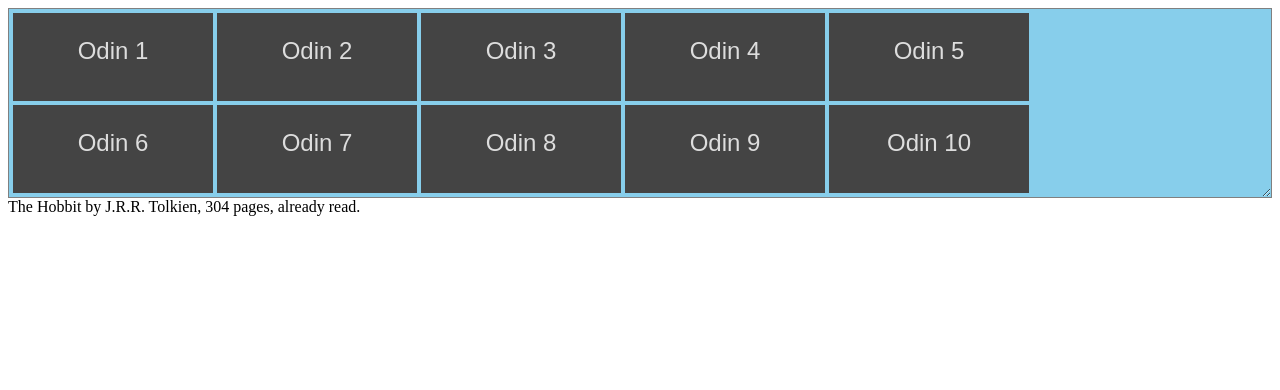
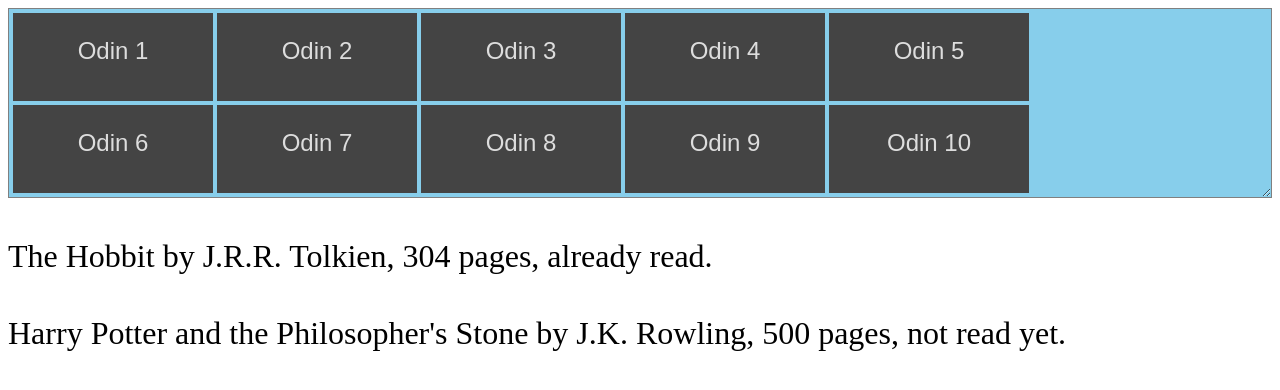
Before and after one commit to sefeoluwa/learningTests, a plain HTML site: page index.html in a window 1280 px wide. Drawn offline with Linux system fonts and the light colour scheme.

Commit message:
ES6 object constructor

```diff
--- a/index.html
+++ b/index.html
@@ -51,6 +51,7 @@
     </div>
 
     <div class="info"></div>
+    <div class="text"></div>
 
     <script src="script.js"></script>
   </body>
--- a/script.js
+++ b/script.js
@@ -1,4 +1,5 @@
 const writeOut = document.querySelector(".info");
+const writeIt = document.querySelector(".text");
 
 class Book {
     constructor(title, author, pages, read) {
@@ -23,7 +24,7 @@
 const book1 = new Book("The Hobbit", "J.R.R. Tolkien", 304, true);
 
 const book2 = new Book("Harry Potter and the Philosopher's Stone", "J.K. Rowling", 500, false );
-writeOut.textContent = book2.info();
+writeIt.textContent = book2.info();
 
 // call the info() method to get the book's information
 writeOut.textContent = book1.info(); // "The Hobbit by J.R.R. Tolkien, 304 pages, already read."
--- a/style.css
+++ b/style.css
@@ -26,3 +26,8 @@
   img {
     height: 60px;
   }
+
+  .info, .text{
+    font-size: 2em;
+    margin-top: 5vh;
+  }
```
